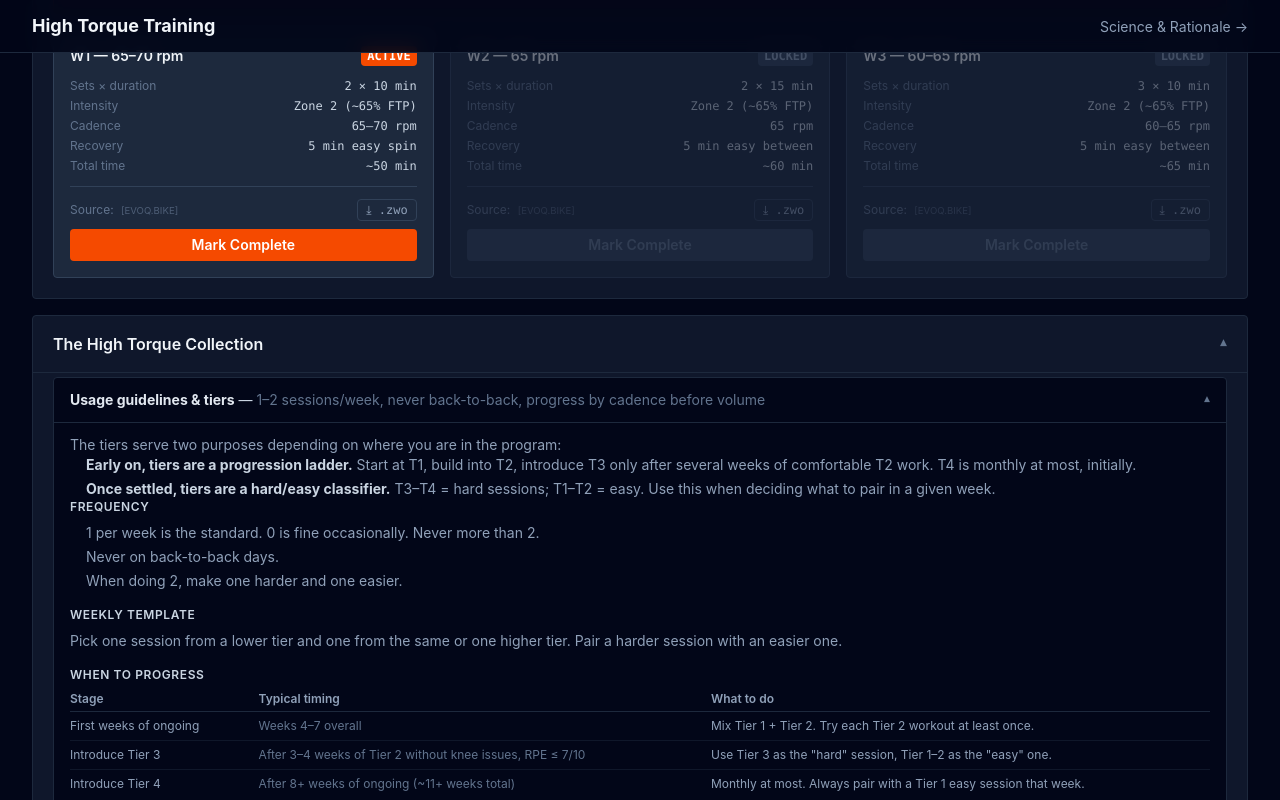
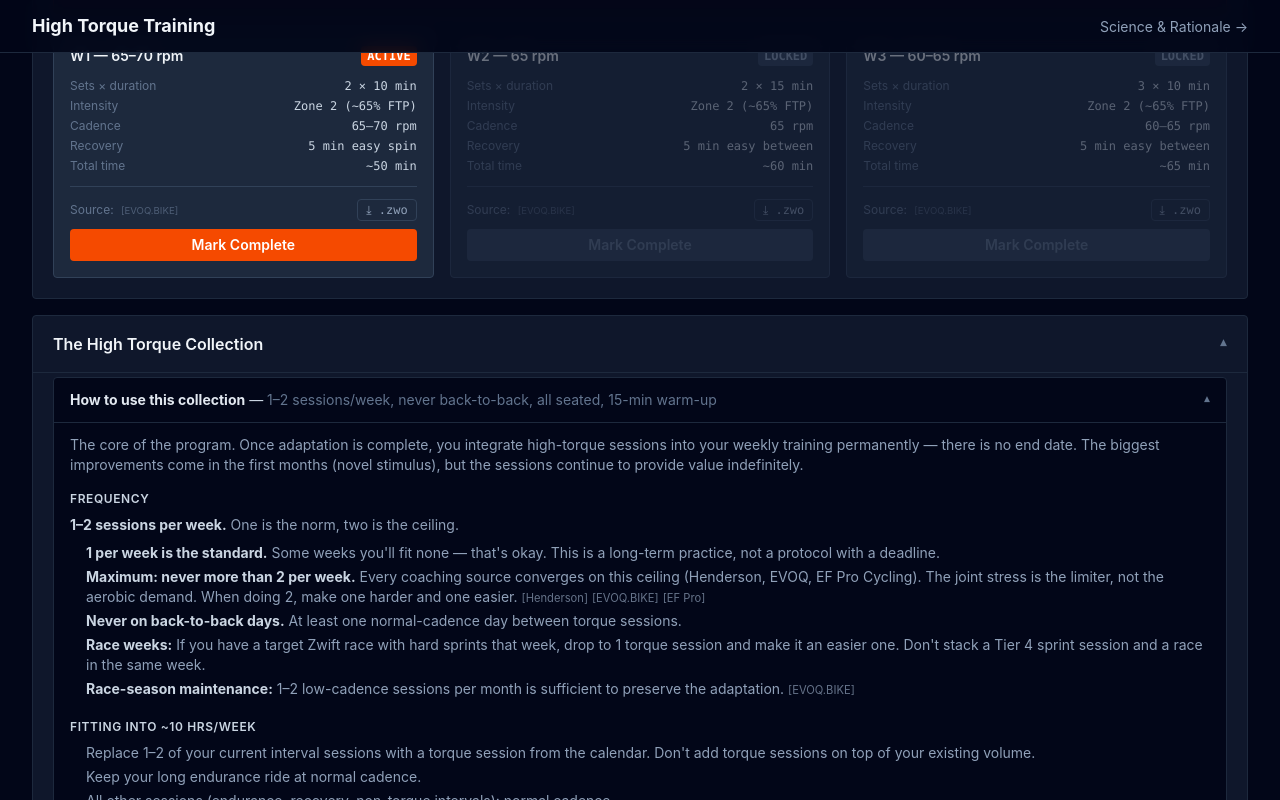
Before and after one commit to tomjelen/high-torque-training, a React (Vite) app in the folder site/: page / in a window 1280 px wide. Both pictures are taken after a click on the heading 640 px from the left and 1589 px from the top of the page. Shown: the part 1189-1989 px from the top of the page. Built offline with nearby package versions, Linux system fonts and the light colour scheme.

Commit message:
tidy up the guidance panel

```diff
--- a/site/src/components/CollectionPanel.tsx
+++ b/site/src/components/CollectionPanel.tsx
@@ -38,11 +38,6 @@ export default function CollectionPanel({ state, setState }: Props) {
     >
       <UsageGuidelines />
 
-      <p className="text-xs text-slate-500 border border-slate-800 rounded px-3 py-2 mb-4 m-0">
-        <strong className="text-slate-400">Seated only.</strong>{' '}
-        Stop if anything pulls in a knee — low-cadence work stays knee-risky, not just during adaptation.
-      </p>
-
       <div className="grid grid-cols-[1fr_300px] gap-4">
         <div className="grid grid-cols-3 gap-3 content-start">
           {SORTED_WORKOUTS.map((workout) => (
--- a/site/src/components/UsageGuidelines.tsx
+++ b/site/src/components/UsageGuidelines.tsx
@@ -1,90 +1,228 @@
+import Cite from './Cite'
+
 export default function UsageGuidelines() {
   return (
     <details className="border border-slate-800 rounded bg-slate-950 mb-4 group">
       <summary className="flex items-center justify-between gap-4 px-4 py-3 cursor-pointer list-none select-none hover:bg-slate-800/30 text-sm">
         <span className="text-slate-300">
-          <strong className="text-slate-200">Usage guidelines &amp; tiers</strong>
+          <strong className="text-slate-200">How to use this collection</strong>
           {' — '}
-          <span className="text-slate-500">1–2 sessions/week, never back-to-back, progress by cadence before volume</span>
+          <span className="text-slate-500">1–2 sessions/week, never back-to-back, all seated, 15-min warm-up</span>
         </span>
         <span className="text-slate-500 text-xs flex-shrink-0 group-open:rotate-180 transition-transform inline-block">▾</span>
       </summary>
 
-      <div className="px-4 pb-4 pt-3 border-t border-slate-800 text-sm text-slate-400 space-y-4">
+      <div className="px-4 pb-4 pt-3 border-t border-slate-800 text-sm text-slate-400 space-y-5">
         <p className="m-0">
-          The tiers serve two purposes depending on where you are in the program:
+          The core of the program. Once adaptation is complete, you integrate high-torque sessions into your weekly
+          training permanently — there is no end date. The biggest improvements come in the first months (novel
+          stimulus), but the sessions continue to provide value indefinitely.
         </p>
-        <ul className="m-0 pl-4 space-y-1 text-slate-400">
-          <li>
-            <strong className="text-slate-300">Early on, tiers are a progression ladder.</strong>{' '}
-            Start at T1, build into T2, introduce T3 only after several weeks of comfortable T2 work.
-            T4 is monthly at most, initially.
-          </li>
-          <li>
-            <strong className="text-slate-300">Once settled, tiers are a hard/easy classifier.</strong>{' '}
-            T3–T4 = hard sessions; T1–T2 = easy. Use this when deciding what to pair in a given week.
-          </li>
-        </ul>
 
         <div>
-          <h4 className="text-xs font-semibold text-slate-300 uppercase tracking-wider mb-2 mt-0">Frequency</h4>
+          <h4 className="text-xs font-semibold text-slate-300 uppercase tracking-wider mb-2 mt-4">Frequency</h4>
+          <p className="m-0 mb-2">
+            <strong className="text-slate-300">1–2 sessions per week.</strong> One is the norm, two is the ceiling.
+          </p>
           <ul className="m-0 pl-4 space-y-1">
-            <li>1 per week is the standard. 0 is fine occasionally. Never more than 2.</li>
-            <li>Never on back-to-back days.</li>
-            <li>When doing 2, make one harder and one easier.</li>
+            <li>
+              <strong className="text-slate-300">1 per week is the standard.</strong>{' '}
+              Some weeks you'll fit none — that's okay. This is a long-term practice, not a protocol with a deadline.
+            </li>
+            <li>
+              <strong className="text-slate-300">Maximum: never more than 2 per week.</strong>{' '}
+              Every coaching source converges on this ceiling (Henderson, EVOQ, EF Pro Cycling). The joint stress is the
+              limiter, not the aerobic demand. When doing 2, make one harder and one easier.
+              <Cite sourceKey="henderson" /><Cite sourceKey="evoq" /><Cite sourceKey="ef" />
+            </li>
+            <li>
+              <strong className="text-slate-300">Never on back-to-back days.</strong>{' '}
+              At least one normal-cadence day between torque sessions.
+            </li>
+            <li>
+              <strong className="text-slate-300">Race weeks:</strong>{' '}
+              If you have a target Zwift race with hard sprints that week, drop to 1 torque session and make it an easier
+              one. Don't stack a Tier 4 sprint session and a race in the same week.
+            </li>
+            <li>
+              <strong className="text-slate-300">Race-season maintenance:</strong>{' '}
+              1–2 low-cadence sessions per month is sufficient to preserve the adaptation.<Cite sourceKey="evoq" />
+            </li>
           </ul>
         </div>
 
         <div>
-          <h4 className="text-xs font-semibold text-slate-300 uppercase tracking-wider mb-2 mt-0">Weekly template</h4>
-          <p className="m-0">
-            Pick one session from a lower tier and one from the same or one higher tier.
-            Pair a harder session with an easier one.
-          </p>
+          <h4 className="text-xs font-semibold text-slate-300 uppercase tracking-wider mb-2 mt-0">Fitting into ~10 hrs/week</h4>
+          <ul className="m-0 pl-4 space-y-1">
+            <li>
+              Replace 1–2 of your current interval sessions with a torque session from the calendar. Don't add torque
+              sessions on top of your existing volume.
+            </li>
+            <li>Keep your long endurance ride at normal cadence.</li>
+            <li>All other sessions (endurance, recovery, non-torque intervals): normal cadence.</li>
+          </ul>
         </div>
 
         <div>
-          <h4 className="text-xs font-semibold text-slate-300 uppercase tracking-wider mb-2 mt-0">When to progress</h4>
+          <h4 className="text-xs font-semibold text-slate-300 uppercase tracking-wider mb-2 mt-0">The four tiers</h4>
+          <p className="m-0 mb-2">
+            All sessions are seated throughout. All require a minimum 15-minute normal-cadence warm-up. The library is
+            organised into four tiers by intensity and knee stress.
+          </p>
+          <ul className="m-0 pl-4 space-y-1">
+            <li>
+              <strong className="text-slate-300">Tier 1 — Entry.</strong>{' '}
+              Henderson's tempo torque work and a short EVOQ staple. First weeks of ongoing training.
+            </li>
+            <li>
+              <strong className="text-slate-300">Tier 2 — Development.</strong>{' '}
+              EVOQ's staple format (5×5 and 5×8) and a scaled Hebisz HIIT intro. The bread-and-butter sessions.
+            </li>
+            <li>
+              <strong className="text-slate-300">Tier 3 — Challenging.</strong>{' '}
+              Henderson's threshold work, Hebisz HIIT at study intensity, and the Rüegg VO2max workout. Higher knee
+              stress.
+            </li>
+            <li>
+              <strong className="text-slate-300">Tier 4 — Advanced.</strong>{' '}
+              EVOQ TorqueMax, Hebisz SIT and full HIIT volume. Highest knee stress, monthly at most initially.
+            </li>
+          </ul>
+        </div>
+
+        <div>
+          <h4 className="text-xs font-semibold text-slate-300 uppercase tracking-wider mb-2 mt-0">Progression</h4>
+          <p className="m-0 mb-2">
+            There's no fixed schedule for moving between tiers. Progression is based on how your body responds, not on a
+            calendar.
+          </p>
+          <ul className="m-0 pl-4 space-y-1">
+            <li>
+              <strong className="text-slate-300">Starting out (first ~4 weeks):</strong>{' '}
+              Mix Tier 1 and Tier 2 sessions. Try each Tier 2 workout at least once to find what suits you.
+            </li>
+            <li>
+              <strong className="text-slate-300">Advancing to Tier 3:</strong>{' '}
+              After 3–4 weeks of Tier 2 with no knee issues and the sessions feeling manageable (RPE ≤ 7/10). Introduce
+              one Tier 3 as your "hard" session; keep a Tier 1 or 2 as the "easy" one. Don't do two Tier 3 sessions in
+              the same week initially.
+            </li>
+            <li>
+              <strong className="text-slate-300">Advancing to Tier 4:</strong>{' '}
+              After at least 8 weeks of consistent ongoing training (~11 weeks total including adaptation). Start with
+              TorqueMax or the 2-set SIT. Monthly at most initially. Tier 4 sessions always count as your "hard" session
+              that week — pair with a Tier 1 or easy Tier 2 session. The SIT sessions (30-second all-out sprints at
+              50–60 rpm) are the highest knee-load sessions in the library.
+            </li>
+            <li>
+              <strong className="text-slate-300">FTP retesting:</strong>{' '}
+              Retest every 6–8 weeks. As FTP increases, all percentage-based workouts automatically scale up.
+            </li>
+          </ul>
+        </div>
+
+        <div>
+          <h4 className="text-xs font-semibold text-slate-300 uppercase tracking-wider mb-2 mt-0">Warning signs — when to back off</h4>
           <table className="w-full text-xs border-collapse">
             <thead>
               <tr className="text-left text-slate-400 border-b border-slate-800">
-                <th className="pb-1 font-semibold pr-3">Stage</th>
-                <th className="pb-1 font-semibold pr-3">Typical timing</th>
+                <th className="pb-1 font-semibold pr-3">Sign</th>
                 <th className="pb-1 font-semibold">What to do</th>
               </tr>
             </thead>
             <tbody className="text-slate-400">
               <tr className="border-b border-slate-800/50">
-                <td className="py-1.5 pr-3 align-top">First weeks of ongoing</td>
-                <td className="py-1.5 pr-3 align-top text-slate-500">Weeks 4–7 overall</td>
-                <td className="py-1.5 align-top">Mix Tier 1 + Tier 2. Try each Tier 2 workout at least once.</td>
+                <td className="py-1.5 pr-3 align-top">Knee pain during or after a session</td>
+                <td className="py-1.5 align-top">
+                  Stop torque work for at least a week. Resume with a Tier 1 session. If it recurs, see a physiotherapist.
+                </td>
               </tr>
               <tr className="border-b border-slate-800/50">
-                <td className="py-1.5 pr-3 align-top">Introduce Tier 3</td>
-                <td className="py-1.5 pr-3 align-top text-slate-500">After 3–4 weeks of Tier 2 without knee issues, RPE ≤ 7/10</td>
-                <td className="py-1.5 align-top">Use Tier 3 as the "hard" session, Tier 1–2 as the "easy" one.</td>
+                <td className="py-1.5 pr-3 align-top">Can't hold target cadence (grinding 5+ rpm below)</td>
+                <td className="py-1.5 align-top">The workout is too hard. Drop intensity or move to a lower tier.</td>
+              </tr>
+              <tr className="border-b border-slate-800/50">
+                <td className="py-1.5 pr-3 align-top">Normal training is suffering (can't hit numbers, feel flat)</td>
+                <td className="py-1.5 align-top">You're overdoing torque work. Drop to 1 session/week for 2–3 weeks.</td>
+              </tr>
+              <tr className="border-b border-slate-800/50">
+                <td className="py-1.5 pr-3 align-top">Post-session ache lasting 48+ hours</td>
+                <td className="py-1.5 align-top">Too much load. Drop a tier.</td>
               </tr>
               <tr>
-                <td className="py-1.5 pr-3 align-top">Introduce Tier 4</td>
-                <td className="py-1.5 pr-3 align-top text-slate-500">After 8+ weeks of ongoing (~11+ weeks total)</td>
-                <td className="py-1.5 align-top">Monthly at most. Always pair with a Tier 1 easy session that week.</td>
+                <td className="py-1.5 pr-3 align-top">Knee feels "tight" or "clicky" without pain</td>
+                <td className="py-1.5 align-top">
+                  Precautionary: skip the next torque session, monitor. If it persists, get it checked.
+                </td>
               </tr>
             </tbody>
           </table>
         </div>
 
         <div>
-          <h4 className="text-xs font-semibold text-slate-300 uppercase tracking-wider mb-2 mt-0">Signs you are NOT ready to move up</h4>
-          <ul className="m-0 pl-4 space-y-1">
-            <li>Knee pain or discomfort during or after sessions</li>
-            <li>Can't hold the target cadence (grinding 5+ rpm below)</li>
-            <li>RPE consistently above 8/10 on current-tier sessions</li>
-            <li>Your normal (non-torque) training is suffering — can't hit numbers, feel flat</li>
-          </ul>
-          <p className="m-0 mt-2">
-            <strong className="text-slate-300">If any of these appear:</strong> Drop back a tier.
-            If it's knee-related, take a week off torque work entirely.
-          </p>
+          <h4 className="text-xs font-semibold text-slate-300 uppercase tracking-wider mb-2 mt-0">Sample weeks</h4>
+          <p className="m-0 mb-3 text-slate-500">Illustrative, not prescriptive. Fit the sessions into your existing schedule.</p>
+
+          <div className="grid grid-cols-2 gap-6">
+            <div>
+              <p className="m-0 mb-2">
+                <strong className="text-slate-300">Early ongoing</strong>{' '}
+                <span className="text-slate-500">(weeks 4–6 overall)</span>
+              </p>
+              <table className="w-full text-xs border-collapse">
+                <tbody className="text-slate-400">
+                  <tr className="border-b border-slate-800/50">
+                    <td className="py-1 pr-3 align-top text-slate-500 w-16">Tue</td>
+                    <td className="py-1 align-top">Entry 4×4 (Tier 1)</td>
+                  </tr>
+                  <tr className="border-b border-slate-800/50">
+                    <td className="py-1 pr-3 align-top text-slate-500">Thu</td>
+                    <td className="py-1 align-top">Staple 5×5 (Tier 2)</td>
+                  </tr>
+                  <tr>
+                    <td className="py-1 pr-3 align-top text-slate-500">Other</td>
+                    <td className="py-1 align-top">Normal training</td>
+                  </tr>
+                </tbody>
+              </table>
+            </div>
+
+            <div>
+              <p className="m-0 mb-2">
+                <strong className="text-slate-300">Established</strong>{' '}
+                <span className="text-slate-500">(weeks 10+ overall)</span>
+              </p>
+              <table className="w-full text-xs border-collapse">
+                <tbody className="text-slate-400">
+                  <tr className="border-b border-slate-800/50">
+                    <td className="py-1 pr-3 align-top text-slate-500 w-16">Tue</td>
+                    <td className="py-1 align-top">Staple 5×5 (Tier 2)</td>
+                  </tr>
+                  <tr className="border-b border-slate-800/50">
+                    <td className="py-1 pr-3 align-top text-slate-500">Thu</td>
+                    <td className="py-1 align-top">HIIT VO2max 4 reps (Tier 3)</td>
+                  </tr>
+                  <tr>
+                    <td className="py-1 pr-3 align-top text-slate-500">Other</td>
+                    <td className="py-1 align-top">Normal training</td>
+                  </tr>
+                </tbody>
+              </table>
+            </div>
+          </div>
+        </div>
+
+        <div className="flex justify-end pt-1">
+          <button
+            type="button"
+            onClick={(e) => {
+              const details = e.currentTarget.closest('details')
+              if (details) details.open = false
+            }}
+            className="text-xs text-slate-500 hover:text-slate-300 cursor-pointer"
+          >
+            Hide ▴
+          </button>
         </div>
       </div>
     </details>
```
Also changed, not shown: 1 other file (tests, documents, lock files or other folders).
